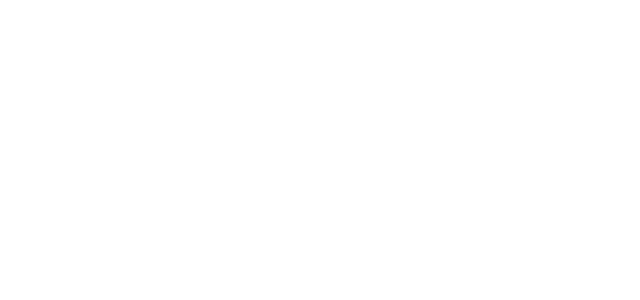
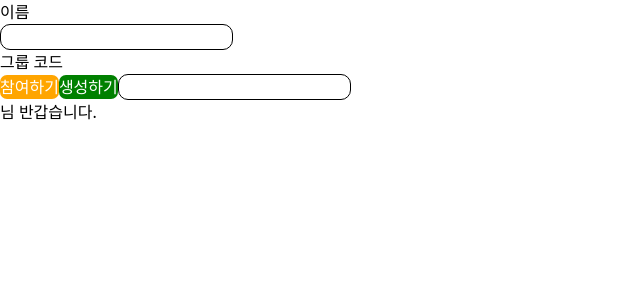
Before and after one commit to jhsonnn/today, a React (Vite) app in the folder today/: page /MyPage in a window 1280 px wide. Before the commit this address had no page. Shown: the top 300 px of the page, without its empty margins (0-640 px from the left). Built offline with nearby package versions, Linux system fonts and the light colour scheme.

Commit message:
그룹코드 생성 기능 완료

```diff
--- a/today/src/App.tsx
+++ b/today/src/App.tsx
@@ -1,4 +1,6 @@
 import { Outlet, Route, Routes } from "react-router-dom";
+import Login from "./Components/Login/Login";
+import MyPage from "./Components/MyPage/MyPage";
 import Header from "./Components/header/Header";
 
 const Layout = () => {
@@ -7,18 +9,19 @@ const Layout = () => {
       <Header />
       <Outlet />
     </>
-  )
-}
+  );
+};
 
 function App() {
   return (
     <Routes>
-      <Route path="/" element={<Layout />}>
-
-
+      <Route path='/' element={<Layout />}></Route>
+      <Route path='/MyPage' element={<MyPage />}>
+        {" "}
       </Route>
+      <Route path='/Login' element={<Login />}></Route>
     </Routes>
-  )
+  );
 }
 
 export default App;
--- /dev/null
+++ b/today/src/Components/Login/Login.tsx
@@ -0,0 +1,9 @@
+function Login() {
+  return (
+    <div>
+      <button style={{ backgroundColor: "white" }}>FROM 글 쓰러가기</button>
+    </div>
+  );
+}
+
+export default Login;
--- /dev/null
+++ b/today/src/Components/MyPage/MyPage.tsx
@@ -0,0 +1,95 @@
+import { useEffect, useState } from "react";
+
+function MyPage() {
+  const [userName, setUserName] = useState(
+    localStorage.getItem("userName") || ""
+  );
+  const [groupCode, setGroupCode] = useState();
+  const [isJoinBtnDisabled, setIsJoinBtnDisabled] = useState(false);
+  const [isGeneratedBtnDisabled, setIsGeneratedBtnDisabled] = useState(false);
+
+  // 이름 입력 함수
+  const handleChangeName = (e) => {
+    setUserName(e.target.value);
+    //console.log(e.target.value);
+  };
+
+  //그룹 코드 생성 함수
+  function generateRandomGroupCode() {
+    const randomGroupCode = Math.floor(10000 + Math.random() * 90000);
+    setGroupCode(randomGroupCode.toString());
+    setIsGeneratedBtnDisabled(true);
+  }
+  //참여하기 버튼 클릭 함수
+  const handleClickJoinGroup = () => {
+    localStorage.setItem("userName", userName);
+    localStorage.setItem("groupCode", groupCode);
+    setIsJoinBtnDisabled(true);
+  };
+
+  //   로컬 스토리지에서 이름, 팀 코드 불러오기
+  useEffect(() => {
+    const storedUserName = localStorage.getItem("userName");
+    if (storedUserName) {
+      setUserName(storedUserName);
+    }
+    const storedGroupCode = localStorage.getItem("groupCode");
+    if (storedGroupCode) {
+      setGroupCode(storedGroupCode);
+      setIsJoinBtnDisabled(true);
+    }
+  }, []);
+
+  return (
+    <div style={{ flexDirection: "row" }}>
+      <div>
+        {/* 이름, 팀코드 */}
+        <h3>이름</h3>
+        <input
+          value={userName}
+          onChange={handleChangeName}
+          style={{
+            border: "solid 1px",
+            borderRadius: "10px",
+          }}
+        />
+        <h3>그룹 코드</h3>
+        <button
+          onClick={handleClickJoinGroup}
+          disabled={isJoinBtnDisabled}
+          style={{ borderRadius: "7px", backgroundColor: "orange" }}
+        >
+          <p style={{ color: "white" }}>참여하기</p>
+        </button>
+
+        <button
+          onClick={generateRandomGroupCode}
+          disabled={isGeneratedBtnDisabled}
+          id='generateBtn'
+          style={{
+            borderRadius: "7px",
+            backgroundColor: "green",
+          }}
+        >
+          <p style={{ color: "white" }}>생성하기</p>
+        </button>
+        <input
+          value={groupCode}
+          readOnly
+          style={{ border: "solid 1px", borderRadius: "10px" }}
+        />
+      </div>
+
+      <div>{/* 나의 기록 */}</div>
+
+      <div>{userName}님 반갑습니다.</div>
+
+      {/* 구글 로그인 되면 로그아웃 뜨도록*/}
+      <div>
+        <button></button>
+      </div>
+    </div>
+  );
+}
+
+export default MyPage;
--- a/today/src/main.tsx
+++ b/today/src/main.tsx
@@ -6,9 +6,5 @@ import "./index.css";
 ReactDOM.createRoot(document.getElementById("root")!).render(
   <BrowserRouter>
     <App />
-
   </BrowserRouter>
-
-
-
 );
```
